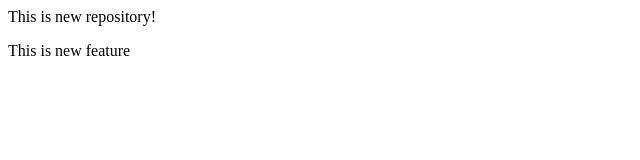
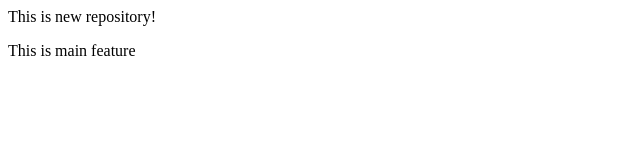
Before and after one commit to Warriorxpert/Localrepo, a plain HTML site: page index.html in a window 1280 px wide. Shown: the full height of the page, 0-640 px from the left. Drawn offline with Linux system fonts and the light colour scheme.

Commit message:
Main feature

```diff
--- a/index.html
+++ b/index.html
@@ -1,2 +1,2 @@
   <p>This is new repository!</p>
-  <p>This is new feature</p>
+  <p>This is main feature</p>
```
